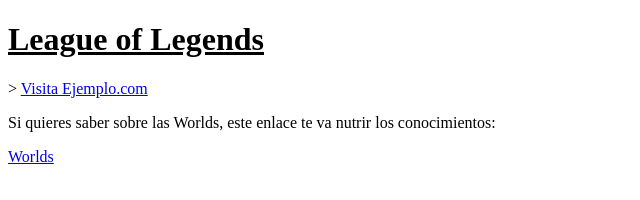
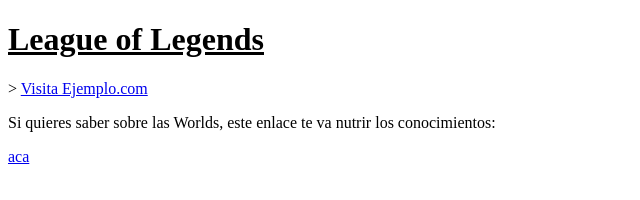
Before and after one commit to sebastoned/26del11, a plain HTML site: page draven.html in a window 1280 px wide. Shown: the full height of the page, 0-640 px from the left. Drawn offline with Linux system fonts and the light colour scheme.

Commit message:
primer paso

```diff
--- a/draven.html
+++ b/draven.html
@@ -11,7 +11,7 @@
 <a href="https://www.ejemplo.com">Visita Ejemplo.com</a>
 
 <p>Si quieres saber sobre las Worlds, este enlace te va nutrir los conocimientos:</p>
-<a href="worlds.html">Worlds</a>
+<a href="worlds.html">aca</a>
 
 </body>
 </html>
```
